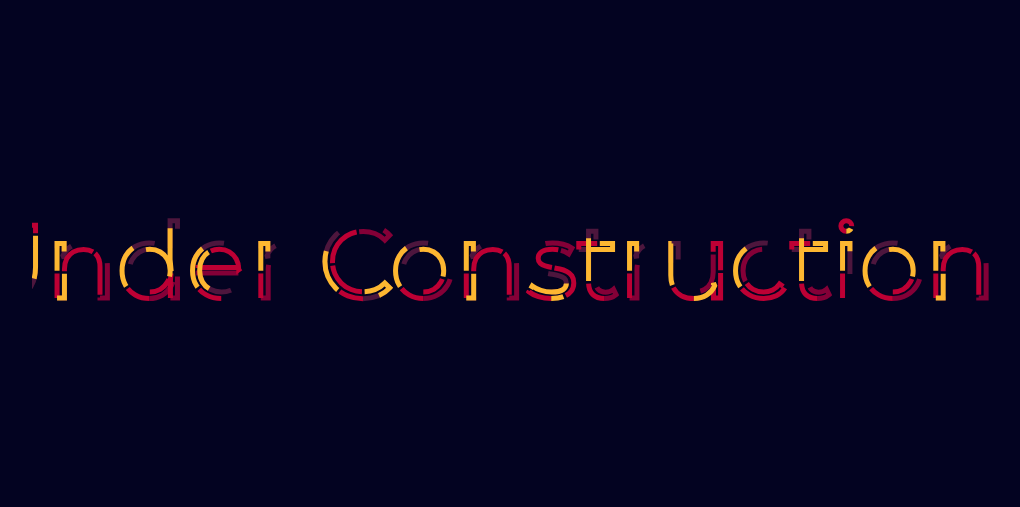
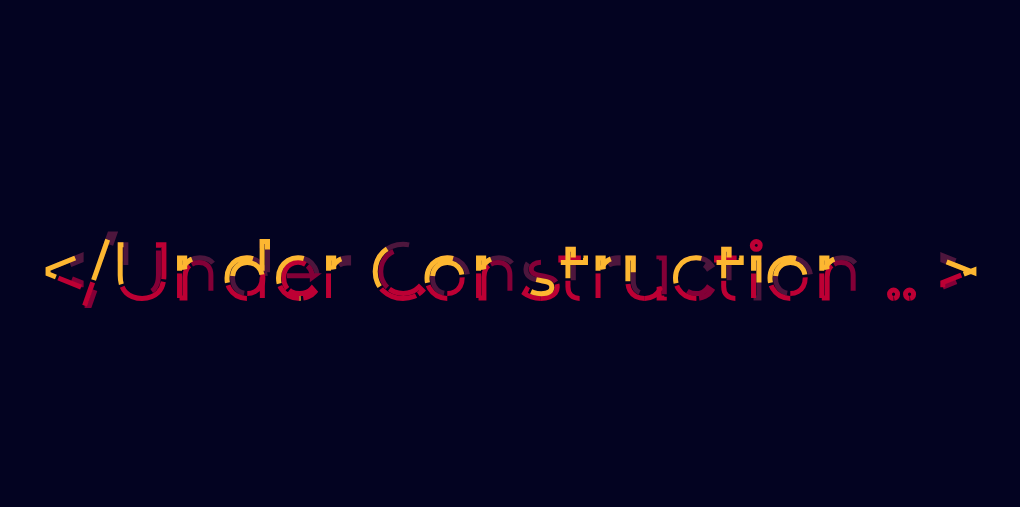
Before and after one commit to hassanamjad1/hassanamjad.github.io, a PHP site: page /index.html in a window 1280 px wide. Shown: the top 507 px of the page, without its empty margins (128-1148 px from the left). Run offline with PHP 8.4, Linux system fonts and the light colour scheme.

Commit message:
indexing

```diff
--- a/style.css
+++ b/style.css
@@ -12,7 +12,7 @@
 
 svg {
     display: block;
-    font: 6.5em 'Montserrat';
+    font: 4.75em 'Montserrat';
     width: 960px;
     height: 400px;
     margin: 0 auto;
```
